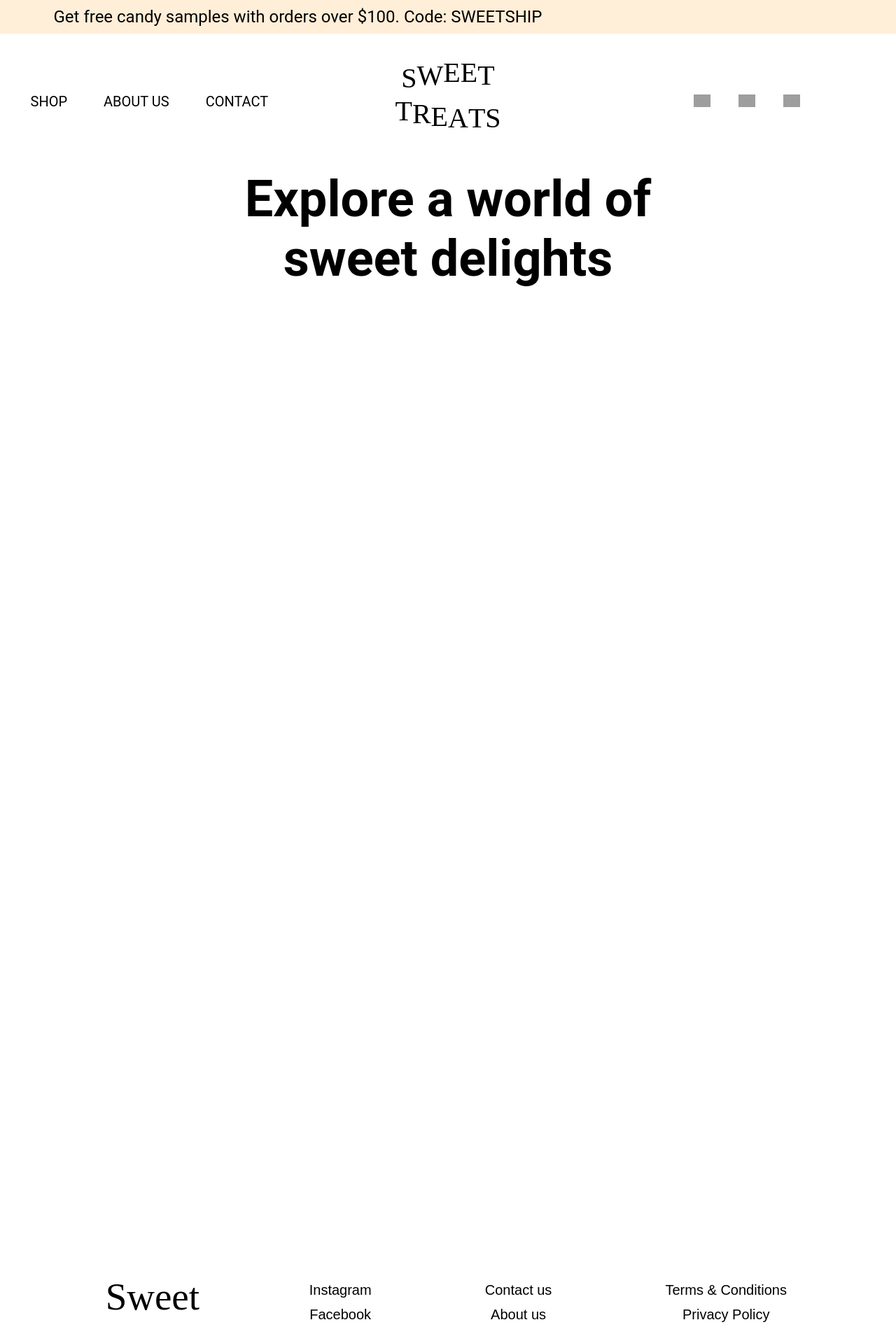
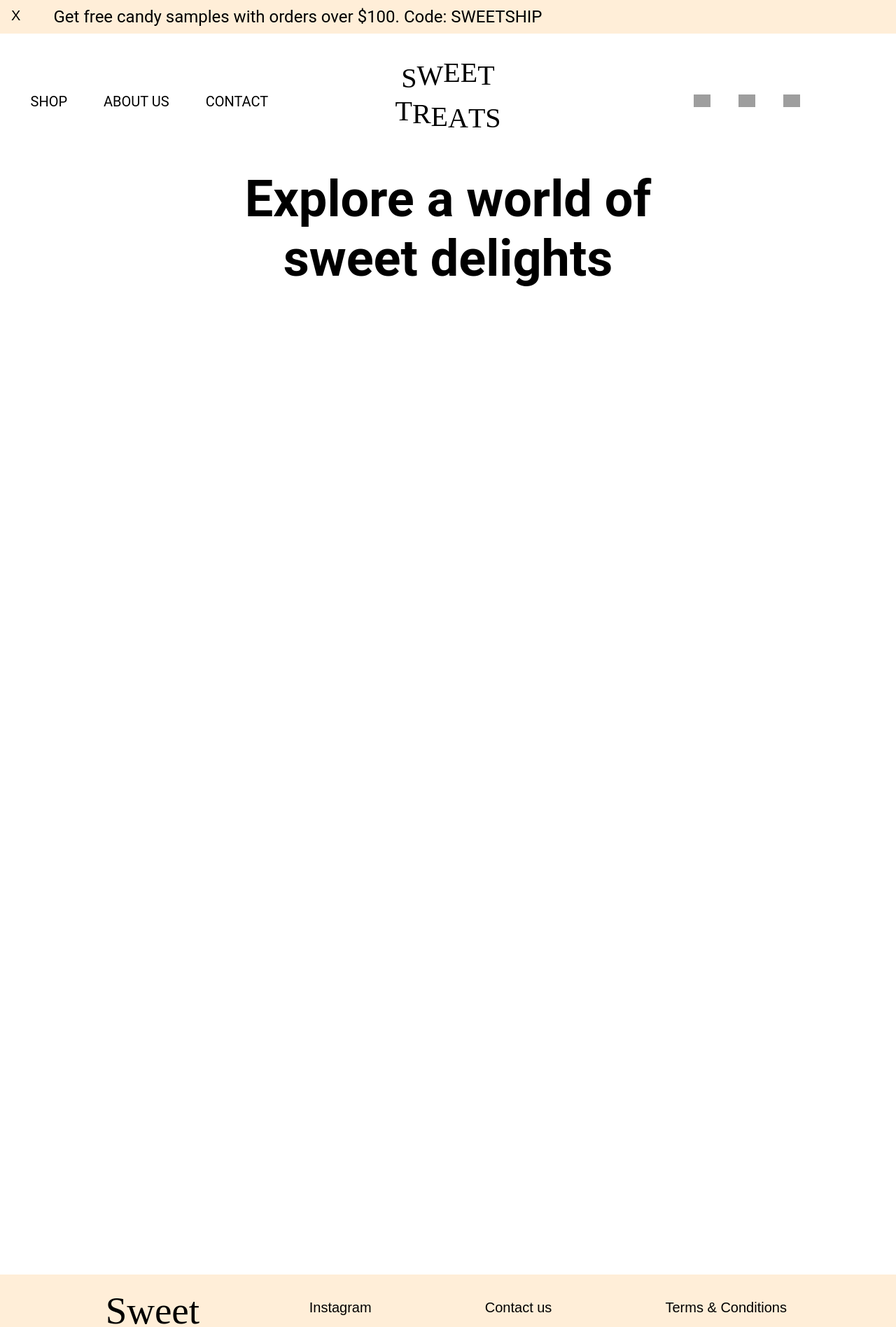
Before and after one commit to eljotero/E-commerce-Shop, a React (Vite) app in the folder frontend/: page / in a window 1280 px wide. Shown: the top 1896 px of the page at 70% size. Built offline with nearby package versions, Linux system fonts and the light colour scheme; grey boxes are pictures that could not be loaded.

Commit message:
[Added] Button to close promocode pop-up

```diff
--- a/frontend/src/components/Promocode.tsx
+++ b/frontend/src/components/Promocode.tsx
@@ -1,10 +1,22 @@
+import React, { useState } from 'react';
 import '../css/Promocode.css';
 
 function Promocode() {
+
+    const [visible, setVisible] = useState(true);
+
+    const closePromoCodeNotification = () => {
+        setVisible(false);
+    }
+
+    if (!visible) {
+        return null;
+    }
+
     return (
         <div className='PromoCodeContainer'>
             <span className='PromoCodeText'>Get free candy samples with orders over $100. Code: SWEETSHIP</span>
-
+            <button className='ClosePromoCodeNotification' onClick={closePromoCodeNotification}>X</button>
         </div>
     )
 }
--- a/frontend/src/css/Footer.css
+++ b/frontend/src/css/Footer.css
@@ -2,9 +2,11 @@
 .FooterContainer {
     position: relative;
     padding-bottom: 20px;
+    padding-top: 20px;
     bottom: 0px;
     width: 100%;
     justify-content: space-evenly;
+    background-color: #FFEED8;
 }
 
 .FooterSectionLeft, .FooterSectionCenter, .FooterSectionRight,
@@ -21,10 +23,10 @@
 
 .FooterSectionLeft button, .FooterSectionCenter button, .FooterSectionRight button {
     font-size: 20px;
-    margin-top: 10px;
+    margin-top: 15px;
     cursor: pointer;
     border: none;
-    background-color: #fff;
+    background-color: #FFEED8;
 }
 
 .FooterSectionLeft button:hover, .FooterSectionCenter button:hover, .FooterSectionRight button:hover {
--- a/frontend/src/css/Promocode.css
+++ b/frontend/src/css/Promocode.css
@@ -2,6 +2,7 @@
 .PromoCodeContainer {
     background-color: #FFEED8;
     text-align: center;
+    align-items: center;
     justify-content: space-between;
     padding: 10px;
     white-space: nowrap;
@@ -16,6 +17,19 @@
     animation: move 10s linear infinite;
 }
 
+.ClosePromoCodeNotification {
+    position: absolute;
+    left: 10px;
+    font-size: 20px;
+    background-color: transparent;
+    border: none;
+    cursor: pointer;
+}
+
+.ClosePromoCodeNotification:hover {
+    color: red;
+}
+
 @keyframes move {
     0% { transform: translateX(200%); }
     100% { transform: translateX(-200%); }
```
